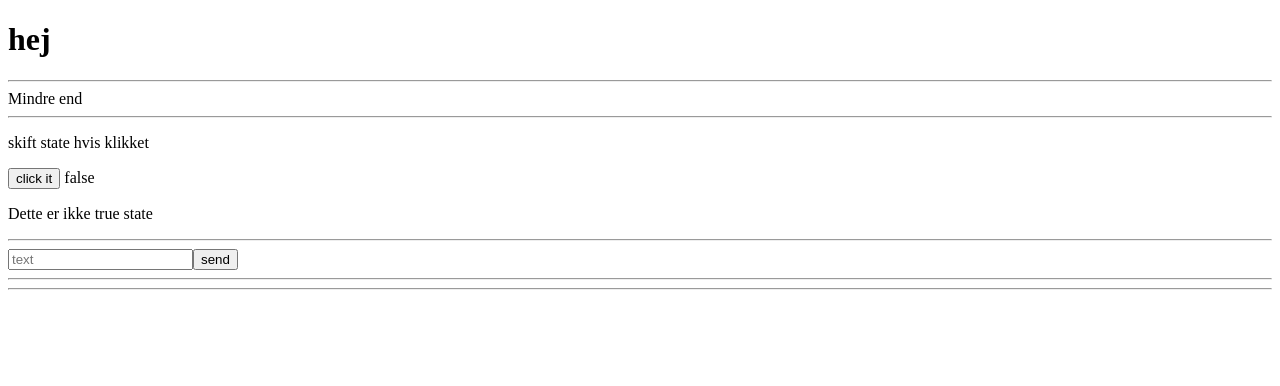
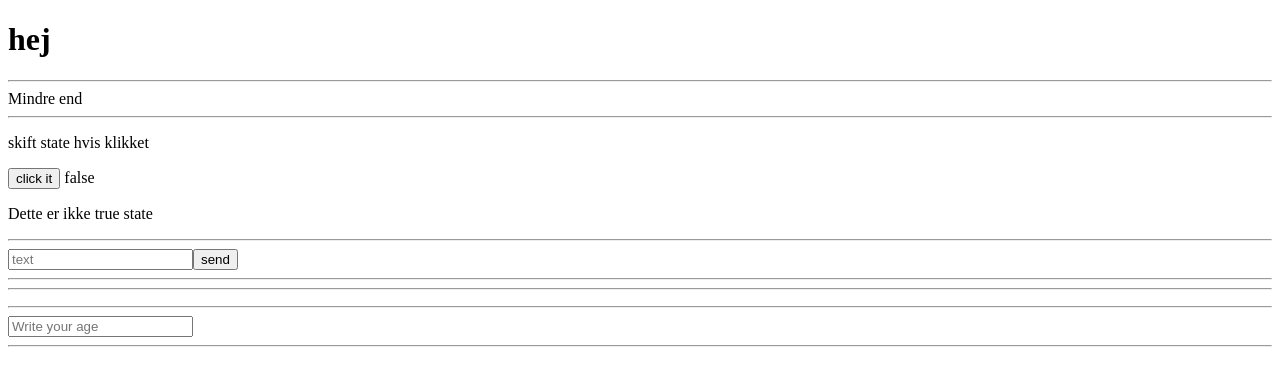
Before and after one commit to AndKrogh/Webudvikler, a Vue app in the folder vue-opgaver/: page / in a window 1280 px wide. Shown: the top 386 px of the page. Built offline with nearby package versions, Linux system fonts and the light colour scheme.

Commit message:
making task 2

```diff
--- a/vue-opgaver/src/App.vue
+++ b/vue-opgaver/src/App.vue
@@ -1,6 +1,7 @@
 <script setup>
 import Templating from './components/Template.vue'
 import UserInput from './components/User_input.vue'
+import UserData from './components/UserData.vue'
 </script>
 
 <template>
@@ -9,6 +10,8 @@ import UserInput from './components/User_input.vue'
     <Templating/>
     <hr>
     <UserInput/>
+    <hr>
+    <UserData/>
 </template>
 
 <style scoped>
--- /dev/null
+++ b/vue-opgaver/src/components/UserData.vue
@@ -0,0 +1,35 @@
+<script setup>
+import { ref } from 'vue';
+
+const age = ref('');
+
+/* watch(age, async (newAge, oldAge) => {
+if(newAge >= 2) {
+    console.log('hi');
+} else {
+    console.log(oldAge);
+}
+}) */
+
+//ViewModel
+const clickButton = () => {
+    age.value = true;
+}
+
+
+
+
+
+</script>
+
+<template>
+
+    <div>
+        <input type="text" v-model="age" placeholder="Write your age">
+        <button @click="clickButton" v-if="age > 2"> send</button>
+        <hr>
+        <p v-if="age">
+            {{ age >= 18 ? age : 'Not old enough' }}
+        </p>
+    </div>
+</template>
```
